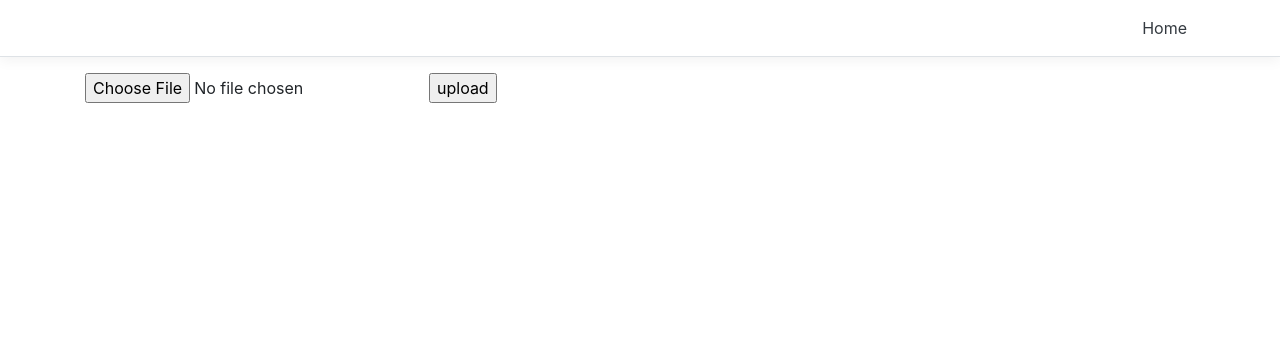
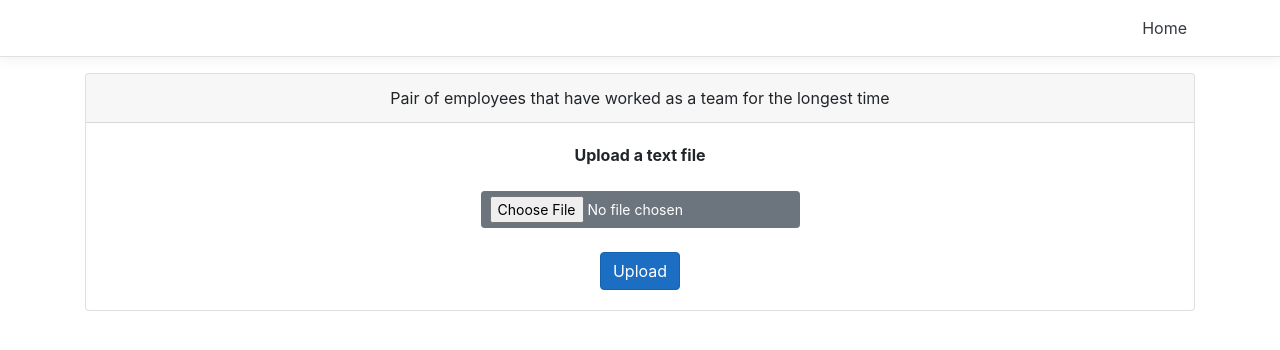
Before and after one commit to l3kov9/emil-lekov-employees, a React (Create React App) app in the folder Employees/Employees/ClientApp/: page / in a window 1280 px wide. Shown: the top 350 px of the page. Built offline with nearby package versions, Linux system fonts and the light colour scheme.

Commit message:
Improve UI

```diff
--- a/Employees/Employees/ClientApp/src/components/Admin/index.js
+++ b/Employees/Employees/ClientApp/src/components/Admin/index.js
@@ -18,10 +18,17 @@ class Admin extends React.Component {
         const actions = { registerEmployeePairs: this.registerEmployeePairs };
 
         return <>
-            <FileUpload actions={actions} />
-            <br />
-            <br />
-            <br />
+            <p className="card text-center">
+                <span className="card-header">
+                    Pair of employees that have worked as a team for the longest time
+                </span>
+                <span className="card-body">
+                    <strong className="card-title">Upload a text file</strong>
+                    <br /><br />
+                    <FileUpload actions={actions} />
+                </span>
+            </p>
+
             {
                 this.state.employeePairs.length !== 0
                     ? <EmployeesTable
--- a/Employees/Employees/ClientApp/src/components/EmployeesTable/index.js
+++ b/Employees/Employees/ClientApp/src/components/EmployeesTable/index.js
@@ -6,7 +6,7 @@ import { TablePagination } from '@material-ui/core';
 
 const EmployeesTable = (props) => {
     return (<MaterialTable
-        title="Employees"
+        title="Pair of Employees"
         data={props.data}
         columns={employeePairColumns}
         options={employeePairOptions}
--- a/Employees/Employees/ClientApp/src/components/FileUpload/index.js
+++ b/Employees/Employees/ClientApp/src/components/FileUpload/index.js
@@ -28,8 +28,10 @@ class FileUpload extends React.Component {
     render() {
         return (
             <>
-                <input type="file" onChange={this.processFile} />
-                <input type="button" value='upload' onClick={this.uploadFile} />
+                <input className='btn btn-secondary btn-sm' type="file" onChange={this.processFile} />
+                <br />
+                <br />
+                <input className='btn btn-primary' type="button" value='Upload' onClick={this.uploadFile} />
             </>
         );
     }
```
